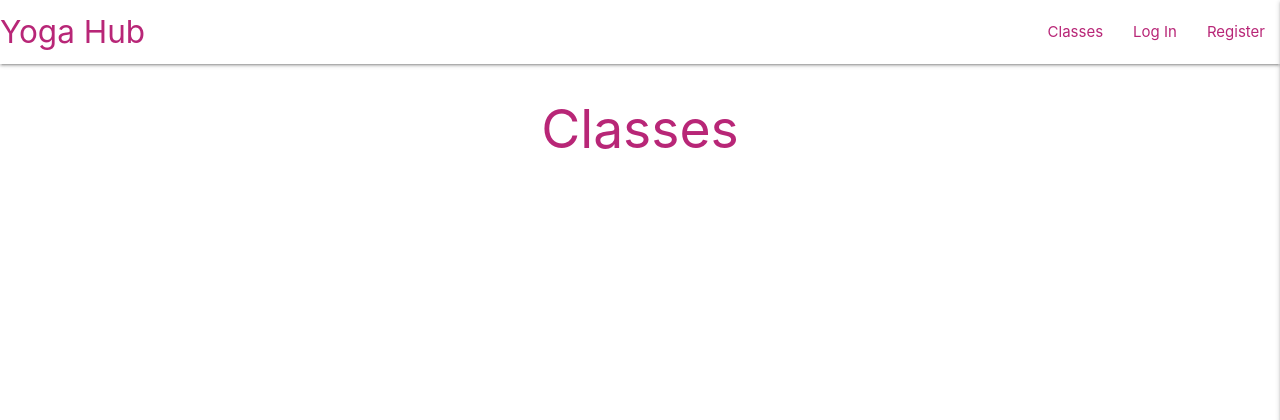
After one commit to monika-hrda/yoga-hub, a Flask app: page /classes in a window 1280 px wide. The commit adds this page. Shown: the top 420 px of the page. Run offline with Flask 2, Linux system fonts and the light colour scheme; data that the repository does not hold is empty; some libraries are stand-ins or nearby versions.

Commit message:
Add & link up Classes template

```diff
--- a/app.py
+++ b/app.py
@@ -22,6 +22,13 @@ mongo = PyMongo(app)
 @app.route("/home")
 def home():
     return render_template("home.html")
+
+
+@app.route("/classes")
+def get_classes():
+    # list() will convert the Mongo Cursor Object into a proper list
+    classes = list(mongo.db.classes.find())
+    return render_template("classes.html", classes=classes)
 
 
 @app.route("/register", methods=["GET", "POST"])
--- a/templates/base.html
+++ b/templates/base.html
@@ -29,7 +29,7 @@
                 <!-- trigger for side nav -->
                 <a href="#" data-target="mobile-demo" class="sidenav-trigger right"><i class="fas fa-bars"></i></a>
                 <ul id="nav-mobile" class="right hide-on-med-and-down">
-                    <li><a href="#">Classes</a></li>
+                    <li><a href="{{ url_for('get_classes') }}">Classes</a></li>
                     {% if session.user %}
                         <li><a href="{{ url_for('profile', username=session['user']) }}">Profile</a></li>
                         <li><a href="#">New Class</a></li>
@@ -47,7 +47,7 @@
             <li>
                 <h4 class="center-align">Yoga Hub</h4>
             </li>
-            <li><a href="#">Classes</a></li>
+            <li><a href="{{ url_for('get_classes') }}">Classes</a></li>
             {% if session.user %}
                 <li><a href="{{ url_for('profile', username=session['user']) }}">Profile</a></li>
                 <li><a href="#">New Class</a></li>
--- /dev/null
+++ b/templates/classes.html
@@ -0,0 +1,6 @@
+{% extends "base.html" %}
+{% block content %}
+
+    <h2 class="center-align">Classes</h2>
+
+{% endblock %}
```
